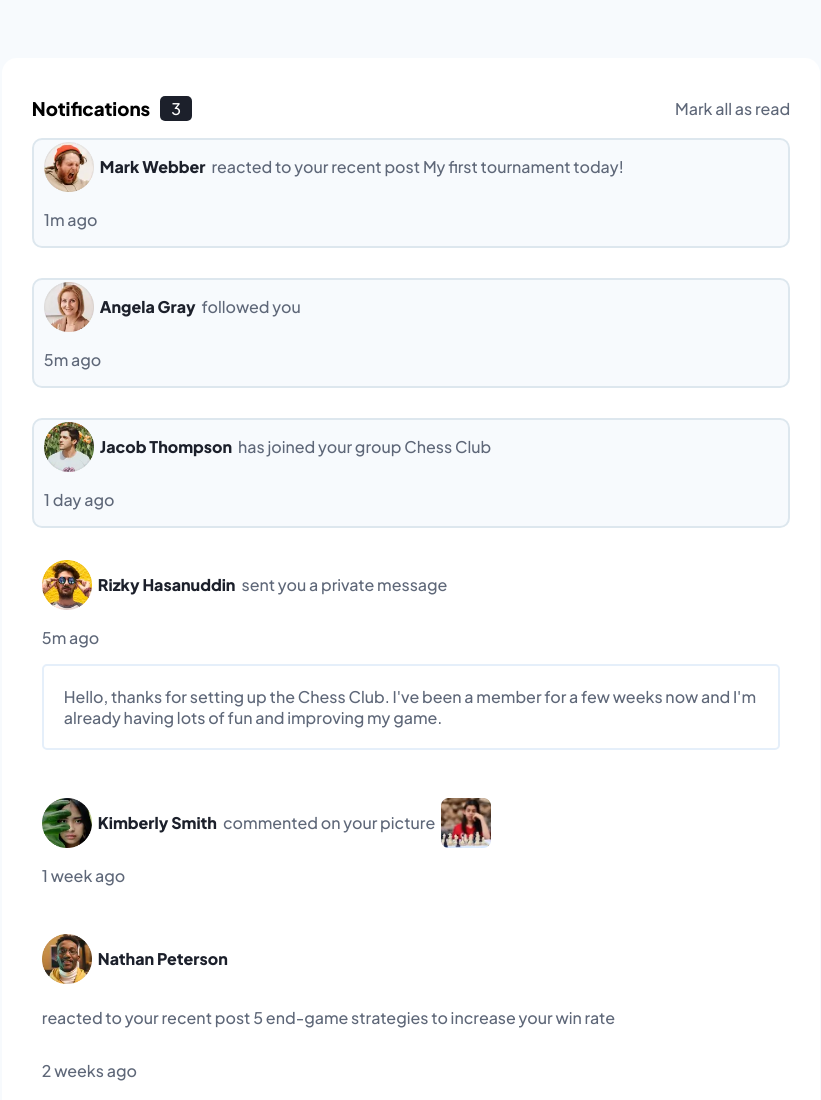
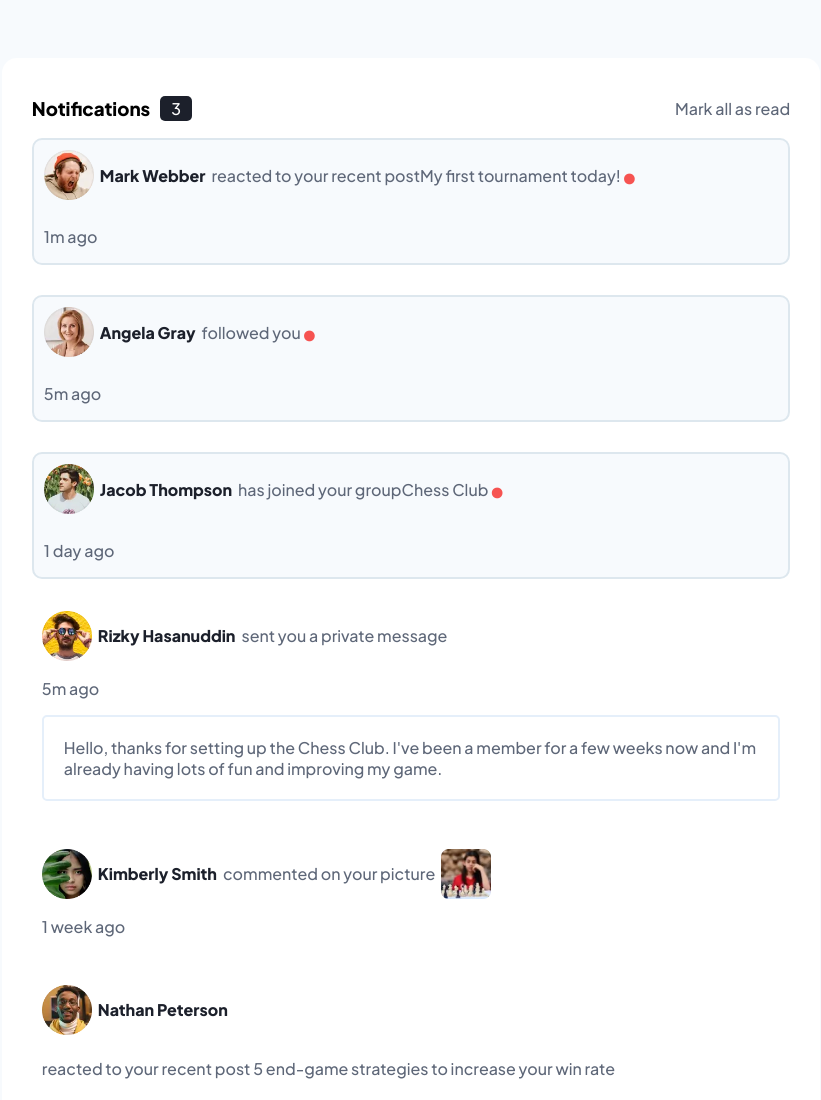
Before and after one commit to danielmedtar/notificaction-page, a plain HTML site: page index.html in a window 1280 px wide. Shown: the top 1100 px of the page, without its empty margins (229-1050 px from the left). Drawn offline with Linux system fonts and the light colour scheme.

Commit message:
fixing styles

```diff
--- a/css/styles.css
+++ b/css/styles.css
@@ -125,12 +125,12 @@ p span:hover {
     border: solid 2px var(--light-grayish-blue-2);
 }
 
-.unread .message {
+.unread .message1 {
     display: flex;
     align-items: center;
 }
 
-.unread .message::after {
+.unread .message1::after {
     content: "•";
     color: var(--red);
     font-size: 30px;
```
